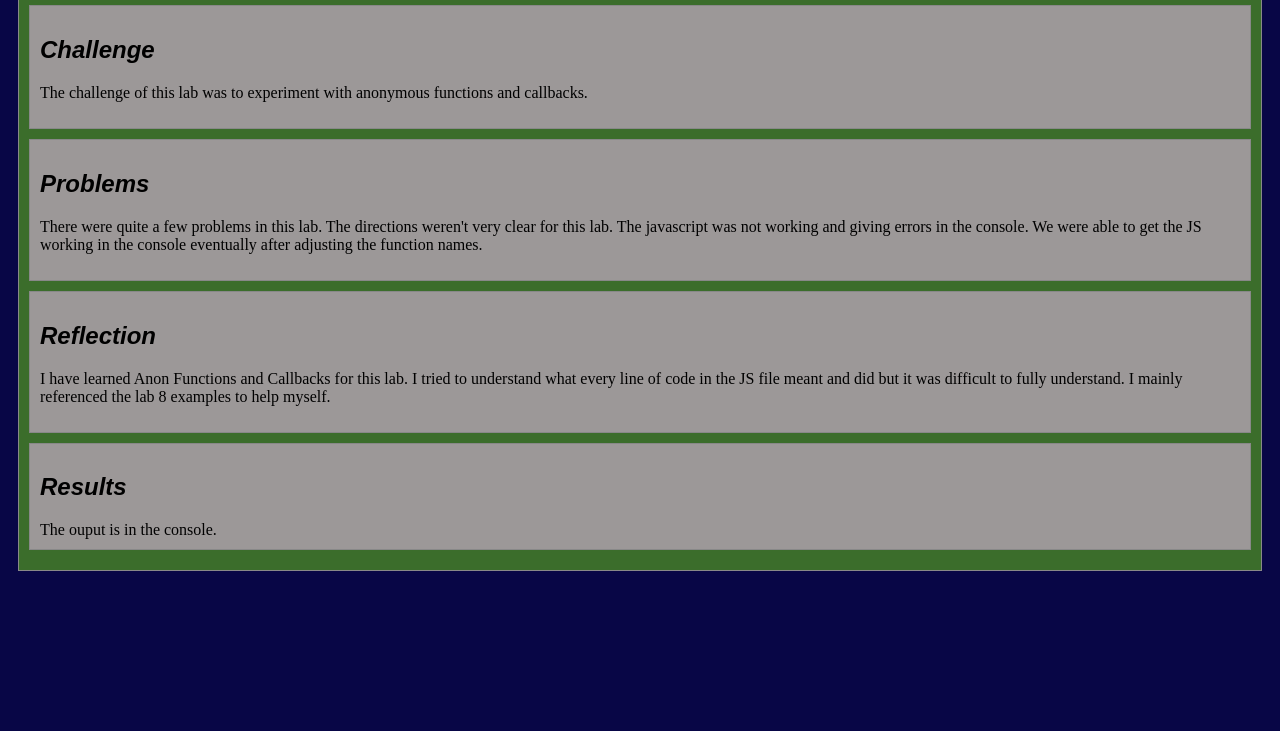
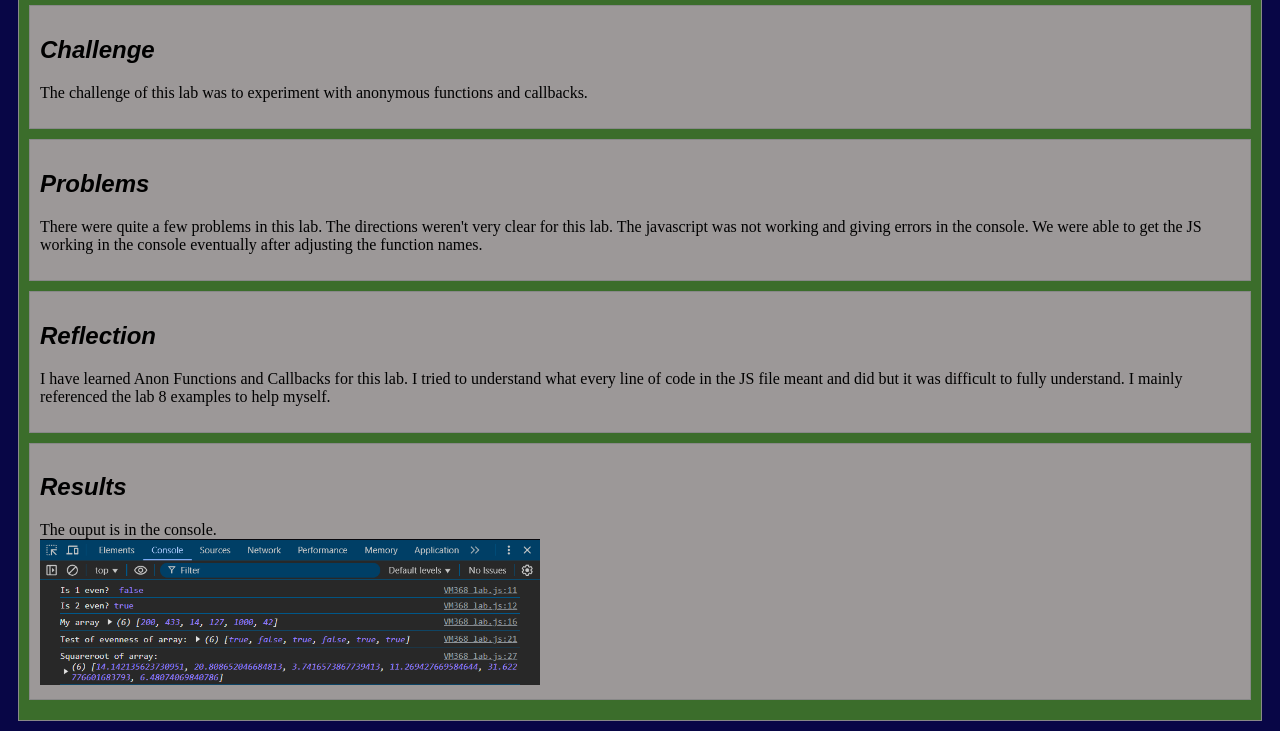
Before and after one commit to 1nvision/art101, a plain HTML site: page lab8/index.html in a window 1280 px wide. Shown: the part 106-837 px from the top of the page. Before the commit the page ends 800 px from the top, so only its background shows below. Drawn offline with nearby package versions, Linux system fonts and the light colour scheme.

Commit message:
added image of console

```diff
--- a/lab8/index.html
+++ b/lab8/index.html
@@ -33,6 +33,7 @@
 			<div class="minor-section">
 					<h2>Results</h2>
 					<div id="output">The ouput is in the console.</div>
+                    <img src="/lab8/Screenshot 2025-05-08 120526.png" width="500">
 			</div>
 		</section>
 		<nav id="links">
```
Also changed, not shown: lab8/Screenshot 2025-05-08 120526.png (added).
